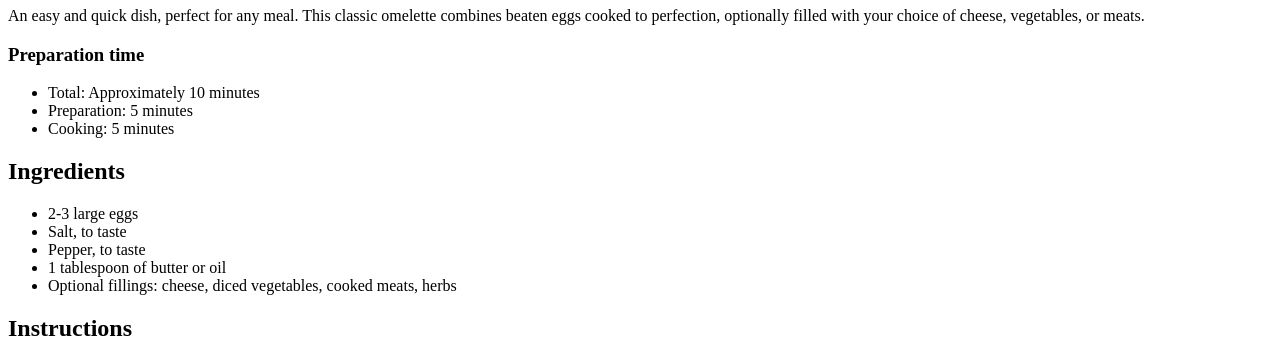
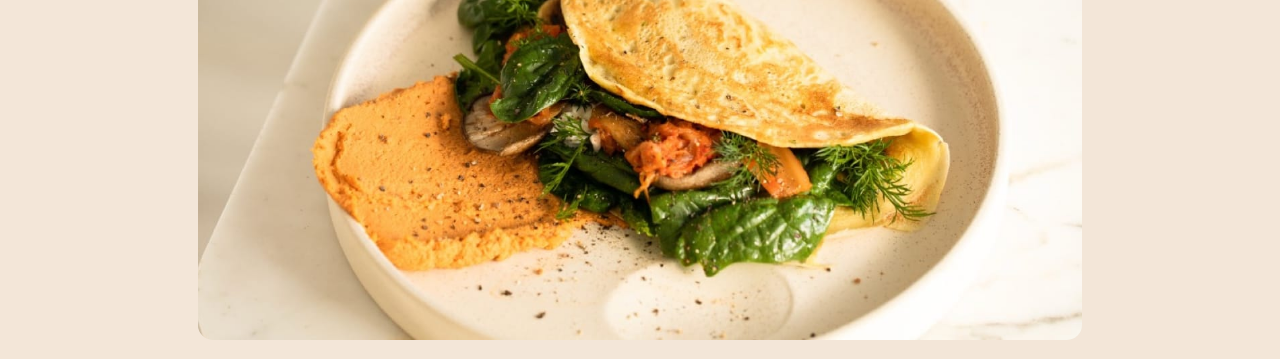
Before and after one commit to DavidCaffrey/recipe-page, a plain HTML site: page index.html in a window 1280 px wide. Shown: the part 73-432 px from the top of the page. Drawn offline with Linux system fonts and the light colour scheme.

Commit message:
all elements added to basic layout

```diff
--- a/index.html
+++ b/index.html
@@ -1,12 +1,23 @@
 <!DOCTYPE html>
 <html lang="en">
-
   <head>
     <meta charset="UTF-8" />
     <meta name="viewport" content="width=device-width, initial-scale=1.0" />
     <!-- displays site properly based on user's device -->
 
-    <link rel="icon" type="image/png" sizes="32x32" href="./assets/images/favicon-32x32.png" />
+    <link
+      rel="icon"
+      type="image/png"
+      sizes="32x32"
+      href="./assets/images/favicon-32x32.png"
+    />
+    <link
+      rel="preload"
+      href="./assets/fonts/outfit/Outfit-VariableFont_wght.ttf"
+      as="font"
+      type="font/ttf"
+      crossorigin
+    />
     <link rel="stylesheet" href="styles.css" />
     <title>Frontend Mentor | Recipe page</title>
 
@@ -14,9 +25,15 @@
   </head>
 
   <body>
+    <div class="recipe-container">
+      <div class="image-container">
+        <img src="./assets/images/image-omelette.jpeg" alt="" />
+      </div>
       <h1>Simple Omelette Recipe</h1>
       <p>
-        An easy and quick dish, perfect for any meal. This classic omelette combines beaten eggs cooked to perfection, optionally filled with your choice of cheese, vegetables, or meats.
+        An easy and quick dish, perfect for any meal. This classic omelette
+        combines beaten eggs cooked to perfection, optionally filled with your
+        choice of cheese, vegetables, or meats.
       </p>
       <h3>Preparation time</h3>
       <ul>
@@ -30,31 +47,42 @@
         <li>Salt, to taste</li>
         <li>Pepper, to taste</li>
         <li>1 tablespoon of butter or oil</li>
-        <li>Optional fillings: cheese, diced vegetables, cooked meats, herbs</li>
+        <li>
+          Optional fillings: cheese, diced vegetables, cooked meats, herbs
+        </li>
       </ul>
       <h2>Instructions</h2>
       <ol>
         <li>
-            Beat the eggs: In a bowl, beat the eggs with a pinch of salt and pepper until they are well mixed. You can add a tablespoon of water or milk for a fluffier texture.
+          Beat the eggs: In a bowl, beat the eggs with a pinch of salt and
+          pepper until they are well mixed. You can add a tablespoon of water or
+          milk for a fluffier texture.
         </li>
         <li>
-            Heat the pan: Place a non-stick frying pan over medium heat and add butter or oil.
+          Heat the pan: Place a non-stick frying pan over medium heat and add
+          butter or oil.
         </li>
         <li>
-            Cook the omelette: Once the butter is melted and bubbling, pour in the eggs. Tilt the pan to ensure the eggs evenly coat the surface.
+          Cook the omelette: Once the butter is melted and bubbling, pour in the
+          eggs. Tilt the pan to ensure the eggs evenly coat the surface.
         </li>
         <li>
-            Add fillings (optional): When the eggs begin to set at the edges but are still slightly runny in the middle, sprinkle your chosen fillings over one half of the omelette.
+          Add fillings (optional): When the eggs begin to set at the edges but
+          are still slightly runny in the middle, sprinkle your chosen fillings
+          over one half of the omelette.
         </li>
         <li>
-            Fold and serve: As the omelette continues to cook, carefully lift one edge and fold it over the fillings. Let it cook for another minute, then slide it onto a plate.
+          Fold and serve: As the omelette continues to cook, carefully lift one
+          edge and fold it over the fillings. Let it cook for another minute,
+          then slide it onto a plate.
         </li>
         <li>Enjoy: Serve hot, with additional salt and pepper if needed.</li>
       </ol>
 
       <h2>Nutrition</h2>
       <p>
-        The table below shows nutritional values per serving without the additional fillings.
+        The table below shows nutritional values per serving without the
+        additional fillings.
       </p>
       <table>
         <tr>
@@ -74,12 +102,13 @@
           <td>22g</td>
         </tr>
       </table>
+    </div>
 
     <div class="attribution">
       Challenge by
-        <a href="https://www.frontendmentor.io?ref=challenge" target="_blank">Frontend Mentor</a
+      <a href="https://www.frontendmentor.io?ref=challenge" target="_blank"
+        >Frontend Mentor</a
       >. Coded by <a href="#">Your Name Here</a>.
     </div>
   </body>
-
 </html>
--- a/styles.css
+++ b/styles.css
@@ -1,8 +1,47 @@
+:root {
+  --Stone-100: hsl(30, 54%, 90%);
+  --Stone-150: hsl(30, 18%, 87%);
+  --Stone-600: hsl(30, 10%, 34%);
+  --Stone-900: hsl(24, 5%, 18%);
+  --Brown-800: hsl(14, 45%, 36%);
+  --Rose-800: hsl(332, 51%, 32%);
+  --Rose-50: hsl(330, 100%, 98%);
+}
+
+@font-face {
+  font-family: "Outfit", "YoungSerif";
+  src: url("./assets/fonts/outfit/Outfit-VariableFont_wght.ttf") format("ttf"),
+    url("./assets/fonts/young-serif/YoungSerif-Regular.ttf") format("ttf");
+  font-display: fallback;
+}
+
+body {
+  background-color: var(--Stone-100);
+}
+
+p {
+  font-family: "Outfit";
+}
+
+img {
+  width: 100%;
+  border-radius: 15px;
+}
+
+.image-container {
+  width: 100%;
+}
+
+.recipe-container {
+  width: 70%;
+  margin: auto;
+}
+
 .attribution {
-    font-size: 11px;
-    text-align: center;
+  font-size: 11px;
+  text-align: center;
 }
 
 .attribution a {
-    color: hsl(228, 45%, 44%);
+  color: hsl(228, 45%, 44%);
 }
```
Lines whose indentation alone changed are shown as unchanged.
